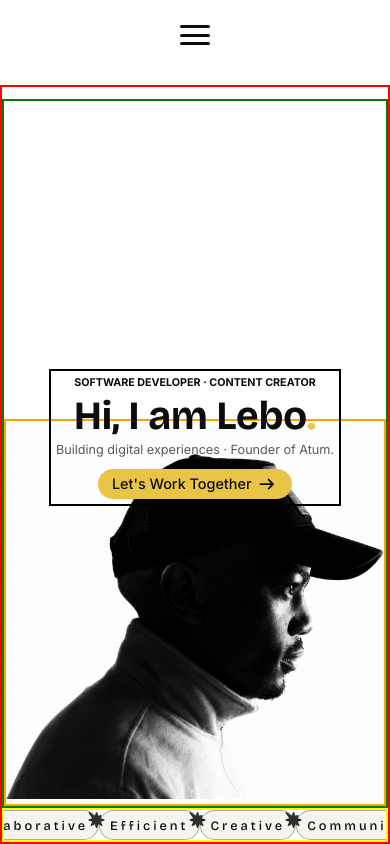
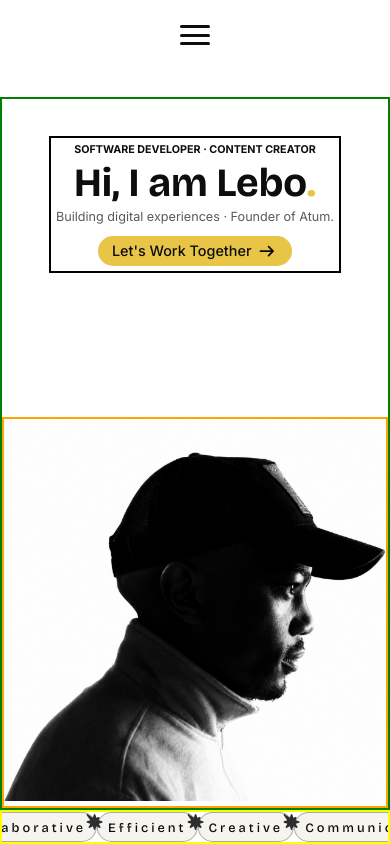
Before and after one commit to Lebo-Madikane/lebo-madikane, a Next.js app: page / in a window 390 px wide. Shown: the top 844 px of the page. Built offline with nearby package versions, Linux system fonts and the light colour scheme.

Commit message:
responsive design attributes marqueeTrack

```diff
--- a/src/components/Hero/Hero.module.scss
+++ b/src/components/Hero/Hero.module.scss
@@ -7,7 +7,6 @@
     margin-top: 85px;
     position: relative;
     background-color: var(--white);
-    border: 2px solid red;
 
     @include mobile {
         overflow-x: hidden;
@@ -119,7 +118,7 @@
         }
 
         @include mobile {
-            //position: relative;
+            position: relative;
             width: 100%;
             right: inherit;
             //height: fit-content;
```
